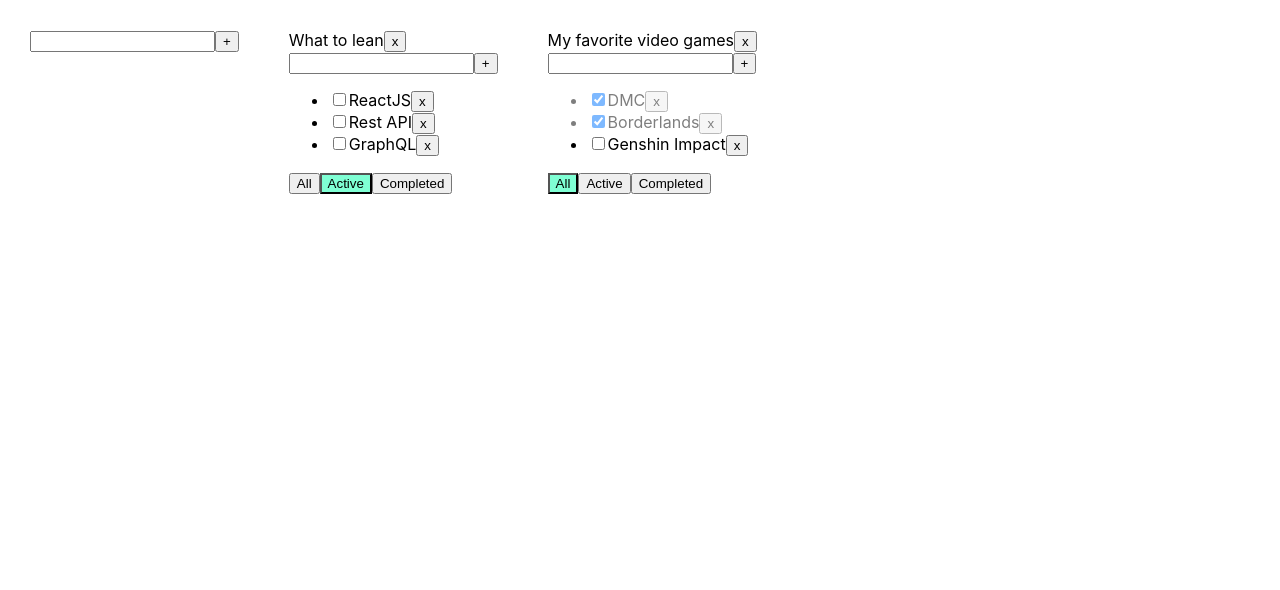
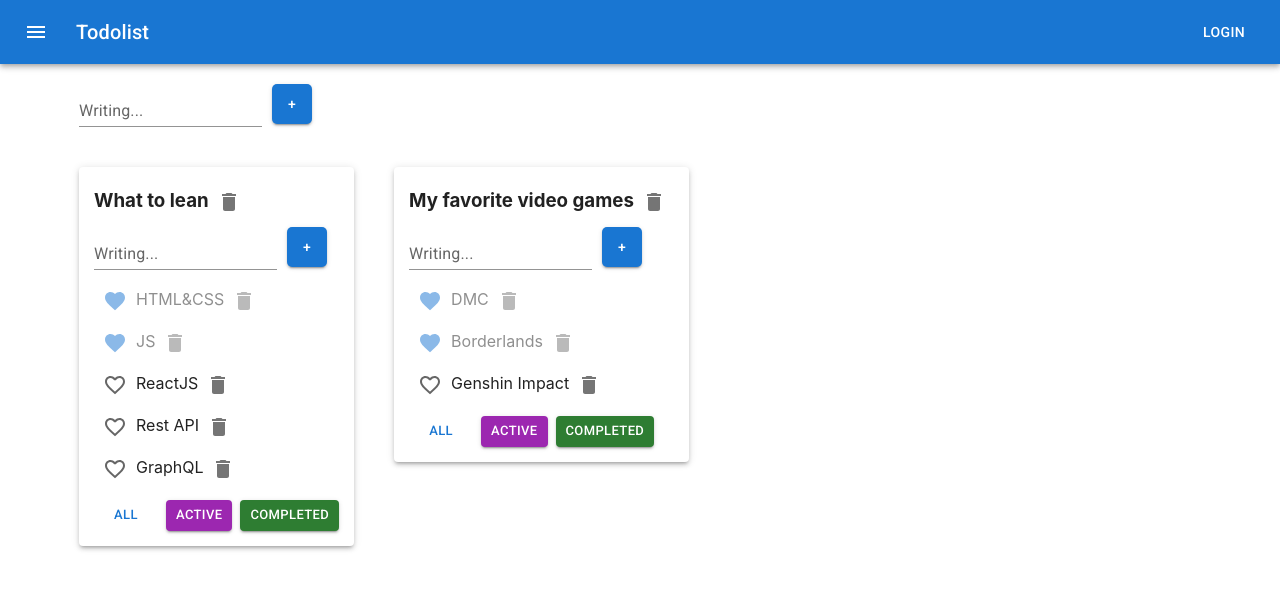
Before and after one commit to elli0thammer/todolist, a React (Create React App) app: page / in a window 1280 px wide. Shown: the top 590 px of the page. Built offline with nearby package versions, Linux system fonts and the light colour scheme.

Commit message:
feat: add component styling with material ui;

```diff
--- a/public/index.html
+++ b/public/index.html
@@ -10,34 +10,16 @@
       content="Web site created using create-react-app"
     />
     <link rel="apple-touch-icon" href="%PUBLIC_URL%/logo192.png" />
-    <!--
-      manifest.json provides metadata used when your web app is installed on a
-      user's mobile device or desktop. See https://developers.google.com/web/fundamentals/web-app-manifest/
-    -->
+
     <link rel="manifest" href="%PUBLIC_URL%/manifest.json" />
-    <!--
-      Notice the use of %PUBLIC_URL% in the tags above.
-      It will be replaced with the URL of the `public` folder during the build.
-      Only files inside the `public` folder can be referenced from the HTML.
-
-      Unlike "/favicon.ico" or "favicon.ico", "%PUBLIC_URL%/favicon.ico" will
-      work correctly both with client-side routing and a non-root public URL.
-      Learn how to configure a non-root public URL by running `npm run build`.
-    -->
+    <link
+        rel="stylesheet"
+        href="https://fonts.googleapis.com/css?family=Roboto:300,400,500,700&display=swap"
+    />
     <title>React App</title>
   </head>
   <body>
     <noscript>You need to enable JavaScript to run this app.</noscript>
     <div id="root"></div>
-    <!--
-      This HTML file is a template.
-      If you open it directly in the browser, you will see an empty page.
-
-      You can add webfonts, meta tags, or analytics to this file.
-      The build step will place the bundled scripts into the <body> tag.
-
-      To begin the development, run `npm start` or `yarn start`.
-      To create a production bundle, use `npm run build` or `yarn build`.
-    -->
   </body>
 </html>
--- a/src/AddItemForm.tsx
+++ b/src/AddItemForm.tsx
@@ -1,4 +1,6 @@
 import React, {ChangeEvent, KeyboardEvent, useState} from "react";
+import Button from '@mui/material/Button';
+import TextField from '@mui/material/TextField';
 
 type AddItemFormType = {
     addItem: (title: string) => void,
@@ -29,13 +31,25 @@ export function AddItemForm(props: AddItemFormType) {
         }
     }
 
+    const styleButton = {
+        maxWidth: '40px',
+        maxHeight: '40px',
+        minWidth: '40px',
+        minHeight: '40px',
+        borderRadius: '5px',
+        marginTop: '5px',
+        marginLeft: '10px',
+    }
+
     return (
         <div>
-            <input value={newTaskTitle}
-                   onChange={onNewTitleChangeHandler}
-                   onKeyPress={onKeyPressHandler}
-                   className={error ? "error" : ""}/>
-            <button onClick={addTask}>+</button>
+            <TextField id="standard-basic" label="Writing..." variant="standard"
+                       value={newTaskTitle}
+                       onChange={onNewTitleChangeHandler}
+                       onKeyPress={onKeyPressHandler}
+                       className={error ? "error" : ""}
+                       style={{marginBottom: '10px'}}/>
+            <Button variant="contained" onClick={addTask} style={styleButton}>+</Button>
             {error && <div className={"error-message"}>Field is required</div>}
         </div>
     )
--- a/src/App.css
+++ b/src/App.css
@@ -1,24 +1,18 @@
-.App {
-  padding: 30px;
-  display: flex;
-}
-
-.App > div {
-  margin-right: 50px;
-}
-
 .error {
-  border: red 1px solid;
+    border: red 1px solid;
 }
 
 .error-message {
-  color: red;
-}
-
-.active-filter {
-  background-color: aquamarine;
+    color: red;
 }
 
 .is-done {
-  opacity: 0.5;
+    opacity: 0.5;
 }
+
+.todolist__list {
+    margin: 0;
+    padding: 0;
+    list-style-type: none;
+    margin-bottom: 10px;
+}
--- a/src/App.tsx
+++ b/src/App.tsx
@@ -3,6 +3,16 @@ import './App.css';
 import {Todolist, TaskType} from "./Todolist";
 import {v1} from "uuid";
 import {AddItemForm} from "./AddItemForm";
+
+import AppBar from '@mui/material/AppBar';
+import Box from '@mui/material/Box';
+import Toolbar from '@mui/material/Toolbar';
+import Typography from '@mui/material/Typography';
+import Button from '@mui/material/Button';
+import IconButton from '@mui/material/IconButton';
+import MenuIcon from '@mui/icons-material/Menu';
+
+import {Container, Grid, Paper} from "@mui/material";
 
 export type FilterType = "all" | "active" | "completed";
 
@@ -21,7 +31,7 @@ function App() {
     let todolistsID2 = v1();
 
     let [todolists, setTodolists] = useState<TodolistsType[]>([
-        {id: todolistsID1, title: "What to lean", filter: "active"},
+        {id: todolistsID1, title: "What to lean", filter: "all"},
         {id: todolistsID2, title: "My favorite video games", filter: "all"},
     ])
 
@@ -113,7 +123,32 @@ function App() {
 
     return (
         <div className={"App"}>
+            <Box sx={{flexGrow: 1}}>
+                <AppBar position="static">
+                    <Toolbar>
+                        <IconButton
+                            size="large"
+                            edge="start"
+                            color="inherit"
+                            aria-label="menu"
+                            sx={{mr: 2}}
+                        >
+                            <MenuIcon/>
+                        </IconButton>
+                        <Typography variant="h6" component="div" sx={{flexGrow: 1}}>
+                            Todolist
+                        </Typography>
+                        <Button color="inherit">Login</Button>
+                    </Toolbar>
+                </AppBar>
+            </Box>
+
+            <Container fixed>
+                <Grid container style={{padding: '15px'}}>
                     <AddItemForm addItem={addTodolist}/>
+                </Grid>
+
+                <Grid container style={{padding: '15px'}} spacing={5}>
                     {
                         todolists.map(tl => {
                             let tasksForTodolist = tasks[tl.id];
@@ -126,7 +161,8 @@ function App() {
                                 tasksForTodolist = tasks[tl.id].filter(t => !t.isDone)
                             }
 
-                    return (
+                            return <Grid item>
+                                <Paper style={{padding: '15px'}} elevation={3}>
                                     <Todolist tasks={tasksForTodolist}
                                               title={tl.title}
                                               removeTask={removeTask}
@@ -140,9 +176,13 @@ function App() {
                                               changeTaskTitle={changeTaskTitle}
                                               changeTodolistTitle={changeTodolistTitle}
                                     />
-                    )
+                                </Paper>
+                            </Grid>
                         })
                     }
+                </Grid>
+
+            </Container>
         </div>
     );
 }
--- a/src/EditableSpan.tsx
+++ b/src/EditableSpan.tsx
@@ -1,4 +1,5 @@
 import React, {ChangeEvent, useState} from "react";
+import TextField from '@mui/material/TextField';
 
 type EditableSpanType = {
     title: string,
@@ -21,10 +22,11 @@ export function EditableSpan(props: EditableSpanType) {
     const onChangeTitleHandler = (e: ChangeEvent<HTMLInputElement>) => setTitle(e.currentTarget.value);
     return (
         editMode
-        ? <input value={title}
-                 onBlur={activateViewMode}
-                 onChange={onChangeTitleHandler}
-                 autoFocus />
-        : <span onDoubleClick={activateEditMode}>{props.title}</span>
+            ? <TextField variant="standard"
+                         value={title}
+                         onBlur={activateViewMode}
+                         onChange={onChangeTitleHandler}
+                         autoFocus/>
+            : <span onDoubleClick={activateEditMode}>{props.title}</span>
     )
 }
--- a/src/Todolist.tsx
+++ b/src/Todolist.tsx
@@ -2,6 +2,14 @@ import React, {ChangeEvent} from 'react';
 import {FilterType} from "./App";
 import {AddItemForm} from "./AddItemForm";
 import {EditableSpan} from "./EditableSpan";
+import IconButton from '@mui/material/IconButton';
+import DeleteIcon from '@mui/icons-material/Delete';
+import Button from "@mui/material/Button";
+
+import Checkbox from '@mui/material/Checkbox';
+import FavoriteBorder from '@mui/icons-material/FavoriteBorder';
+import Favorite from '@mui/icons-material/Favorite';
+import {Grid} from "@mui/material";
 
 export type TaskType = {
     idTask: string,
@@ -24,13 +32,12 @@ type TodolistTaskType = {
 }
 
 export function Todolist(props: TodolistTaskType) {
+    const onAllClickHandler = () => props.changeFilter('all', props.idToDo);
+    const onActiveClickHandler = () => props.changeFilter('active', props.idToDo);
+    const onCompletedClickHandler = () => props.changeFilter('completed', props.idToDo);
+
     const onRemoveHandler = (ID: string) => {
         props.removeTask(ID, props.idToDo)
-    }
-
-    const onChangeCheckboxHandler = (ID: string, e: ChangeEvent<HTMLInputElement>) => {
-        let newIsDoneValue = e.currentTarget.checked
-        props.changeStatus(ID, newIsDoneValue, props.idToDo)
     }
 
     const removeTodolistHandler = () => {
@@ -47,13 +54,22 @@ export function Todolist(props: TodolistTaskType) {
 
     return (
         <div>
-            <EditableSpan title={props.title} onChangeAdd={changeTodolistHandler}/>
-                <button onClick={removeTodolistHandler}>x</button>
+            <h3 style={{margin: '0px'}}>
+                <EditableSpan title={props.title} onChangeAdd={changeTodolistHandler}/>
+                <IconButton aria-label="delete" onClick={removeTodolistHandler}>
+                    <DeleteIcon/>
+                </IconButton>
+            </h3>
 
             <AddItemForm addItem={addTask}/>
-            <ul>
+            <ul className={"todolist__list"}>
                 {
                     props.tasks.map(t => {
+                        const onChangeCheckboxHandler = (e: ChangeEvent<HTMLInputElement>) => {
+                            let newIsDoneValue = e.currentTarget.checked
+                            props.changeStatus(t.idTask, newIsDoneValue, props.idToDo)
+                        }
+
                         const onChangeTitleHandler = (newValue: string) => {
                             props.changeTaskTitle(t.idTask, newValue, props.idToDo);
                         };
@@ -61,25 +77,39 @@ export function Todolist(props: TodolistTaskType) {
 
                         return (
                             <li key={t.idTask} className={t.isDone ? "is-done" : ""}>
-                                <input type="checkbox" checked={t.isDone}
-                                       onChange={(e) => onChangeCheckboxHandler(t.idTask, e)}/>
+                                <Checkbox checked={t.isDone}
+                                          onChange={onChangeCheckboxHandler}
+                                          icon={<FavoriteBorder/>} checkedIcon={<Favorite/>}/>
                                 <EditableSpan title={t.title} onChangeAdd={onChangeTitleHandler}/>
-                                <button onClick={() => onRemoveHandler(t.idTask)}>x</button>
+
+                                <IconButton aria-label="delete" onClick={() => onRemoveHandler(t.idTask)}>
+                                    <DeleteIcon/>
+                                </IconButton>
                             </li>
                         )
                     })
                 }
             </ul>
             <div>
-                <button className={props.filter === "all" ? "active-filter" : ""}
-                        onClick={() => props.changeFilter("all", props.idToDo)}>All
-                </button>
-                <button className={props.filter === "active" ? "active-filter" : ""}
-                        onClick={() => props.changeFilter("active", props.idToDo)}>Active
-                </button>
-                <button className={props.filter === "completed" ? "active-filter" : ""}
-                        onClick={() => props.changeFilter("completed", props.idToDo)}>Completed
-                </button>
+                <Grid container spacing={1}>
+                    <Grid item>
+                        <Button size={"small"} variant={props.filter === 'all' ? 'text' : 'contained'}
+                                color={'primary'}
+                                onClick={onAllClickHandler}>All</Button>
+                    </Grid>
+                    <Grid item>
+                        <Button size={"small"} variant={props.filter === 'active' ? 'text' : 'contained'}
+                                color={'secondary'}
+                                onClick={onActiveClickHandler}>Active
+                        </Button>
+                    </Grid>
+                    <Grid item>
+                        <Button size={"small"} variant={props.filter === 'completed' ? 'text' : 'contained'}
+                                color={'success'}
+                                onClick={onCompletedClickHandler}>Completed
+                        </Button>
+                    </Grid>
+                </Grid>
             </div>
         </div>
     )
```
Also changed, not shown: package.json (+6 -1 lines), 2 other files (tests, documents, lock files or other folders). Lines whose indentation alone changed are shown as unchanged.
